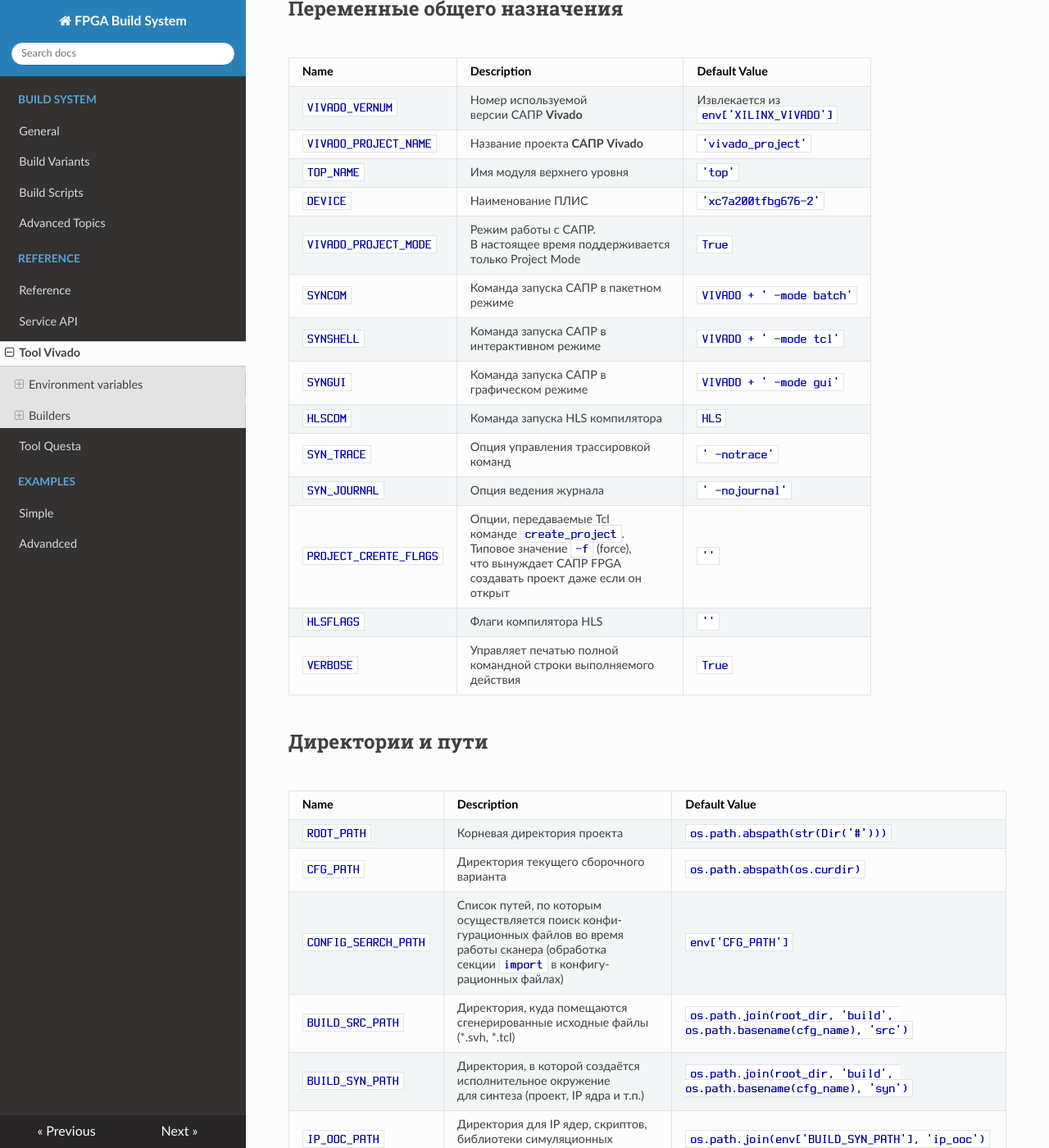
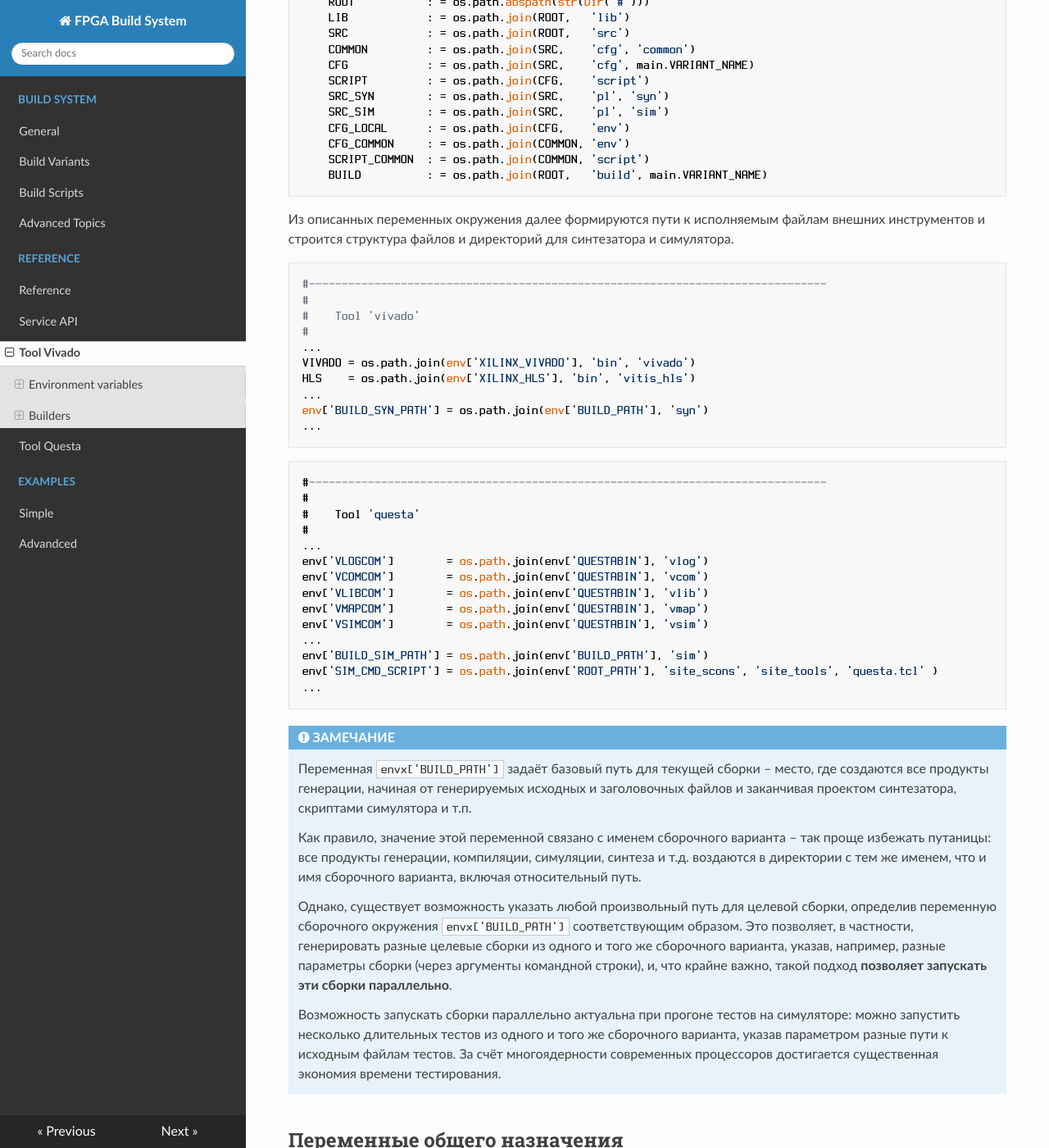
Before and after one commit to fpga-lib/fbsdocs, an MkDocs documentation site: the page built from docs/Tool-Vivado.md, in a window 1280 px wide and 1400 px high, scrolled down 1519 px. Shown: the whole window at 82% size. Built offline with MkDocs 1.6.1, drawn with Linux system fonts in a browser that asks for light colours; nearby versions of some CDN libraries; some of the changed text lies outside the part shown.

Commit message:
fix/extend parameters description

````diff
--- a/docs/Tool-Vivado.md
+++ b/docs/Tool-Vivado.md
@@ -20,15 +20,20 @@
 envx['QUESTABIN']                 = env.QUESTABIN
 envx['QUESTASIM']                 = env.QUESTASIM
 envx['VENDOR_LIB_PATH']           = env.VENDOR_LIB_PATH
+
+envx['ROOT_PATH']                 = dirs.ROOT
+envx['BUILD_PATH']                = dirs.BUILD
+
 ```
 
-где `env` — объект с параметрами, получаемый:
+где `env` и `dirs` — объекты с параметрами, получаемые:
 
 ```python
-env = import_config('env.yml')
+env  = import_config('env.yml')
+dirs = import_config('dirpath.yml')
 ```
 
-а конфигурационный файл `env.yml` представляет собой нечто подобное:
+а конфигурационные файлы `env.yml` и `dirpath` представляют собой нечто подобное:
 
 ```yaml
 #
@@ -53,7 +58,32 @@
     VENDOR_LIB_PATH     : = os.path.join(MENTOR, 'vendor', VENDOR_LIB_NAME, 'func')
 ```
 
-Из описанных переменных окружения далее строятся все пути к исполняемым файлам внешних инструментов.
+```yaml
+#
+#   dirpath.yml
+#
+import : main
+
+options:
+    suffix    : _DIR
+
+parameters:
+    ROOT           : = os.path.abspath(str(Dir('#')))
+    LIB            : = os.path.join(ROOT,   'lib')
+    SRC            : = os.path.join(ROOT,   'src')
+    COMMON         : = os.path.join(SRC,    'cfg', 'common')
+    CFG            : = os.path.join(SRC,    'cfg', main.VARIANT_NAME)
+    SCRIPT         : = os.path.join(CFG,    'script')
+    SRC_SYN        : = os.path.join(SRC,    'pl', 'syn')
+    SRC_SIM        : = os.path.join(SRC,    'pl', 'sim')
+    CFG_LOCAL      : = os.path.join(CFG,    'env')
+    CFG_COMMON     : = os.path.join(COMMON, 'env')
+    SCRIPT_COMMON  : = os.path.join(COMMON, 'script')
+    BUILD          : = os.path.join(ROOT,   'build', main.VARIANT_NAME)
+
+```
+
+Из описанных переменных окружения далее формируются пути к исполняемым файлам внешних инструментов и строится структура файлов и директорий для синтезатора и симулятора.
 
 ```python
 #-------------------------------------------------------------------------------
@@ -64,10 +94,35 @@
 VIVADO = os.path.join(env['XILINX_VIVADO'], 'bin', 'vivado')
 HLS    = os.path.join(env['XILINX_HLS'], 'bin', 'vitis_hls')
 ...
+env['BUILD_SYN_PATH'] = os.path.join(env['BUILD_PATH'], 'syn')
+...
+```
+```python
+#-------------------------------------------------------------------------------
+#
+#    Tool 'questa'
+#
+...
+env['VLOGCOM']        = os.path.join(env['QUESTABIN'], 'vlog')
+env['VCOMCOM']        = os.path.join(env['QUESTABIN'], 'vcom')
+env['VLIBCOM']        = os.path.join(env['QUESTABIN'], 'vlib')
+env['VMAPCOM']        = os.path.join(env['QUESTABIN'], 'vmap')
+env['VSIMCOM']        = os.path.join(env['QUESTABIN'], 'vsim')
+...
+env['BUILD_SIM_PATH'] = os.path.join(env['BUILD_PATH'], 'sim')
+env['SIM_CMD_SCRIPT'] = os.path.join(env['ROOT_PATH'], 'site_scons', 'site_tools', 'questa.tcl' )
+...
 ```
 
+!!! info "**ЗАМЕЧАНИЕ**"
 
+    Переменная `envx['BUILD_PATH']` задаёт базовый путь для текущей сборки&nbsp;– место, где создаются все продукты генерации, начиная от генерируемых исходных и заголовочных файлов и заканчивая проектом синтезатора, скриптами симулятора и т.п.
 
+    Как правило, значение этой переменной связано с именем сборочного варианта&nbsp;– так проще избежать путаницы: все продукты генерации, компиляции, симуляции, синтеза и т.д. воздаются в директории с тем же именем, что и имя сборочного варианта, включая относительный путь.
+
+    Однако, существует возможность указать любой произвольный путь для целевой сборки, определив переменную сборочного окружения `envx['BUILD_PATH']` соответствующим образом. Это позволяет, в частности, генерировать разные целевые сборки из одного и того же сборочного варианта, указав, например, разные параметры сборки (через аргументы командной строки), и, что крайне важно, такой подход **позволяет запускать эти сборки параллельно**.
+
+    Возможность запускать сборки параллельно актуальна при прогоне тестов на симуляторе: можно запустить несколько длительных тестов из одного и того же сборочного варианта, указав параметром разные пути к исходным файлам тестов. За счёт многоядерности современных процессоров достигается существенная экономия времени тестирования.
 
 ### Переменные общего назначения
 
@@ -92,13 +147,12 @@
 
 Name            | Description                            | Default Value
 ----------------|----------------------------------------|-----
-`ROOT_PATH` | Корневая директория проекта | `os.path.abspath(str(Dir('#')))`
 `CFG_PATH` | Директория текущего сборочного<br> варианта | `os.path.abspath(os.curdir)`
 `CONFIG_SEARCH_PATH` | Список путей, по которым<br> осуществляется поиск конфи-<br>гурационных файлов во время <br>работы сканера (обработка <br>секции `import` в конфигу-<br>рационных файлах) |`env['CFG_PATH']`
-`BUILD_SRC_PATH` | Директория, куда помещаются <br>сгенерированные исходные файлы <br>(\*.svh, \*.tcl) | `os.path.join(root_dir, 'build', os.path.basename(cfg_name), 'src')`
-`BUILD_SYN_PATH` | Директория, в которой создаётся<br> исполнительное окружение <br>для синтеза (проект, IP ядра и т.п.) | `os.path.join(root_dir, 'build', os.path.basename(cfg_name), 'syn')`
+`BUILD_SRC_PATH` | Директория, куда помещаются <br>сгенерированные исходные файлы <br>(\*.svh, \*.tcl) | `os.path.join(env['BUILD_PATH'], 'src')`
+`BUILD_SYN_PATH` | Директория, в которой создаётся<br> исполнительное окружение <br>для синтеза (проект, IP ядра и т.п.) | `os.path.join(env['BUILD_PATH'], 'syn')`
 `IP_OOC_PATH` | Директория для IP ядер, скриптов, <br>библиотеки симуляционных <br>моделей | `os.path.join(env['BUILD_SYN_PATH'], 'ip_ooc')`
-`BD_OOC_PATH` | Директория для блочных дизайнов, <br>создаваемых out-of-context | `os.path.join(root_dir, 'build', build_variant, 'bd')`
+`BD_OOC_PATH` | Директория для блочных дизайнов, <br>создаваемых out-of-context | `os.path.join(env['BUILD_PATH'], 'bd')`
 `BUILD_HLS_PATH` | Директория для создания проектов<br> HLS, скриптов их создания и компи-<br>ляции и репозитория целевых IP <br>ядер | `os.path.join(env['BUILD_SYN_PATH'], 'hls')`
 `INC_PATH` | Список путей, в которых произво-<br>дится поиск включаемых файлов. <br>Поиск автоматически выполняется<br> в директориях, где расположены<br> исходные файлы, и `INC_PATH` <br>дополняет этот список элементами,<br> в которых исходных файлов нет,<br> но есть включаемые —<br> например, `BUILD_SRC_PATH` | `''`
 `IP_SCRIPT_DIRNAME`     | Имя директории, в которую поме-<br>щаются скрипты для обслужива-<br>ния IP ядер. Сама директория <br>располагается в `IP_OOC_PATH`  | `'_script'`
````
Also changed, not shown: docs/Tool-Questa.md (+1 -1 lines).
